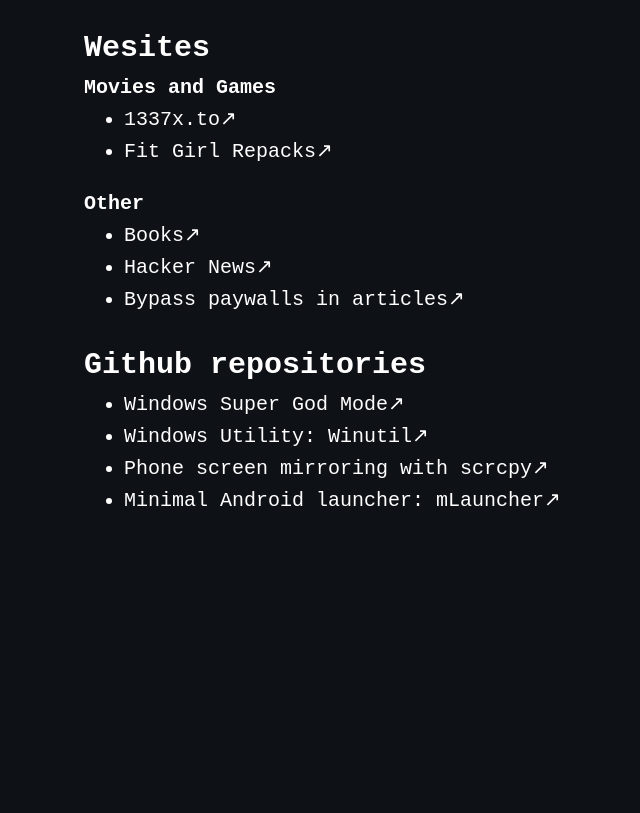
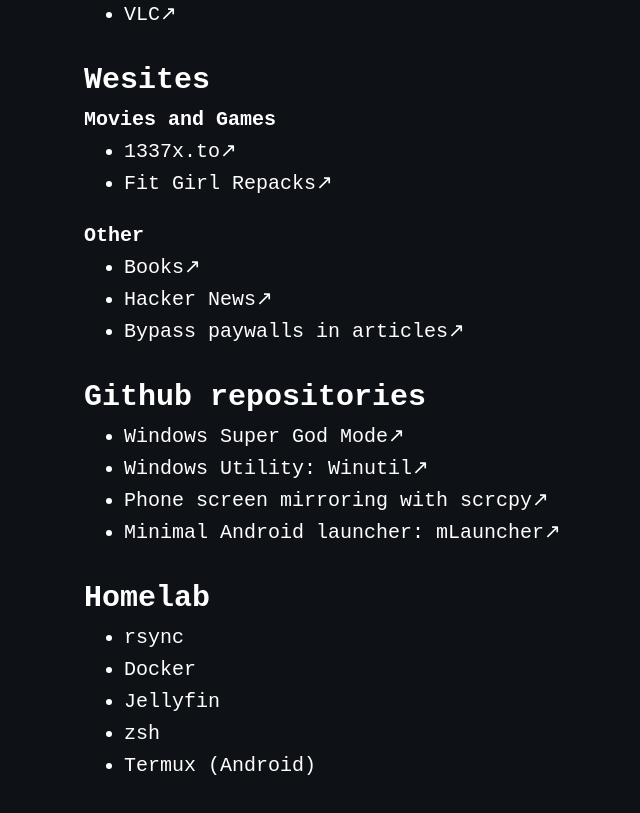
Before and after one commit to PatelRavip1/website, an Astro site: page /website/tools in a window 1280 px wide. Shown: the part 1061-1874 px from the top of the page, without its empty margins (156-796 px from the left). Before the commit the page ends 1622 px from the top, so only its background shows below. Built offline with nearby package versions, Linux system fonts and the light colour scheme; Astro itself is replaced by a stand-in of ours.

Commit message:
added homelab to tools

```diff
--- a/src/pages/tools.astro
+++ b/src/pages/tools.astro
@@ -65,6 +65,7 @@ import Layout from "../layouts/Layout.astro";
         <ul>
             <li>Windows 11</li>
             <li>PixelOS (Android 12)</li>
+            <li>Ubuntu server (Homelab)</li>
         </ul>
         <h2>Browsers</h2>
         <ul>
@@ -159,6 +160,15 @@ import Layout from "../layouts/Layout.astro";
                 >
             </li>
         </ul>
+
+        <h2>Homelab</h2>
+        <ul>
+            <li>rsync</li>
+            <li>Docker</li>
+            <li>Jellyfin</li>
+            <li>zsh</li>
+            <li>Termux (Android)</li>
+        </ul>
     </main>
 </Layout>
 <style>
```
